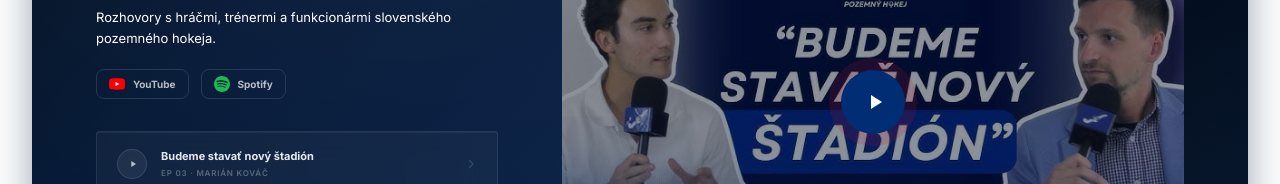
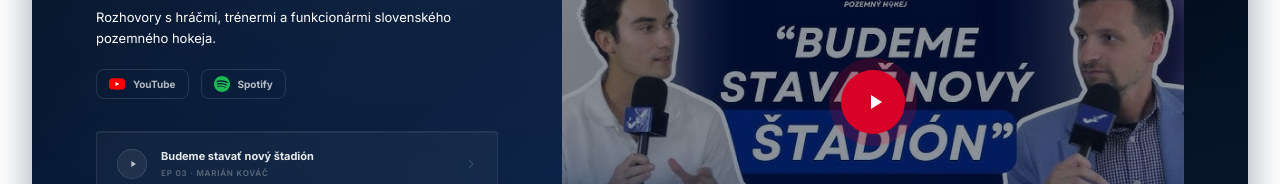
Before and after one commit to andreakollova/szphnew, a Next.js app in the folder apps/szph/: page / in a window 1280 px wide. Shown: the part 2192-2376 px from the top of the page. Built offline with nearby package versions, Linux system fonts and the light colour scheme; no server answers; the database is empty.

Commit message:
fix: podcast section rounded corners (20px), red play button
Co-Authored-By: Andrea Kollova <kollova@drixton.com>

```diff
--- a/apps/szph/app/page.tsx
+++ b/apps/szph/app/page.tsx
@@ -414,7 +414,7 @@ export default async function SzphHome() {
       <section
         className="relative py-16 mx-4 md:mx-8 overflow-hidden"
         style={{
-          borderRadius: "3px",
+          borderRadius: "20px 20px 20px 20px",
           background: "linear-gradient(135deg, #020e1f 0%, #051937 25%, #071e42 50%, #020e1f 75%, #041530 100%)",
           boxShadow: "inset 0 1px 0 rgba(255,255,255,0.06), 0 8px 40px rgba(5,25,55,0.4)",
         }}
@@ -562,7 +562,7 @@ export default async function SzphHome() {
               <div className="absolute inset-0 flex items-center justify-center">
                 <div
                   className="flex items-center justify-center rounded-full transition-all duration-300 group-hover:scale-110"
-                  style={{ width: "64px", height: "64px", background: "#012d74", boxShadow: "0 0 0 12px rgba(200,16,46,0.15)" }}
+                  style={{ width: "64px", height: "64px", background: "#d80027", boxShadow: "0 0 0 12px rgba(216,0,39,0.2)" }}
                 >
                   <svg className="h-6 w-6 text-white ml-1" fill="currentColor" viewBox="0 0 24 24">
                     <path d="M8 5v14l11-7z" />
```
